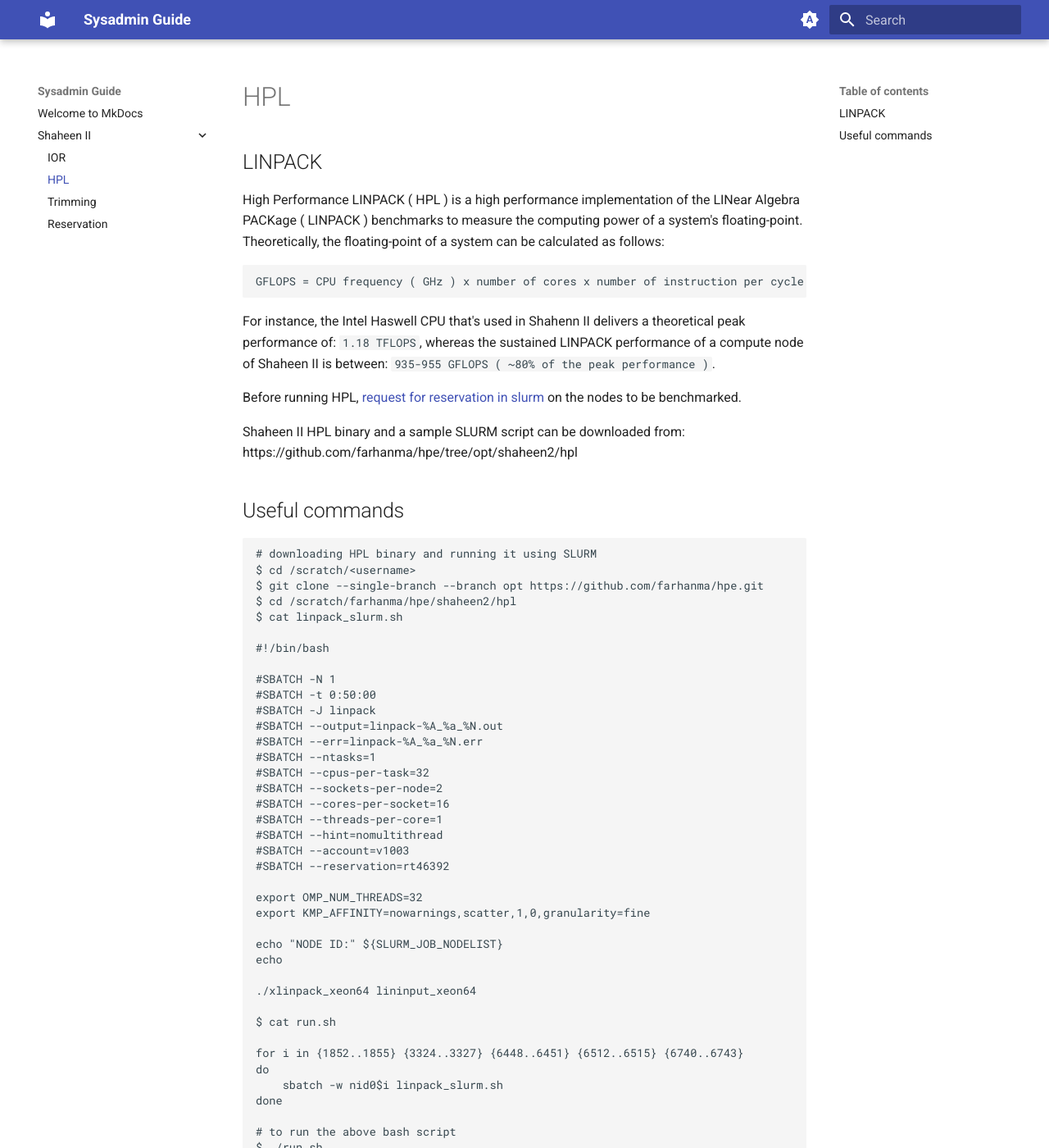
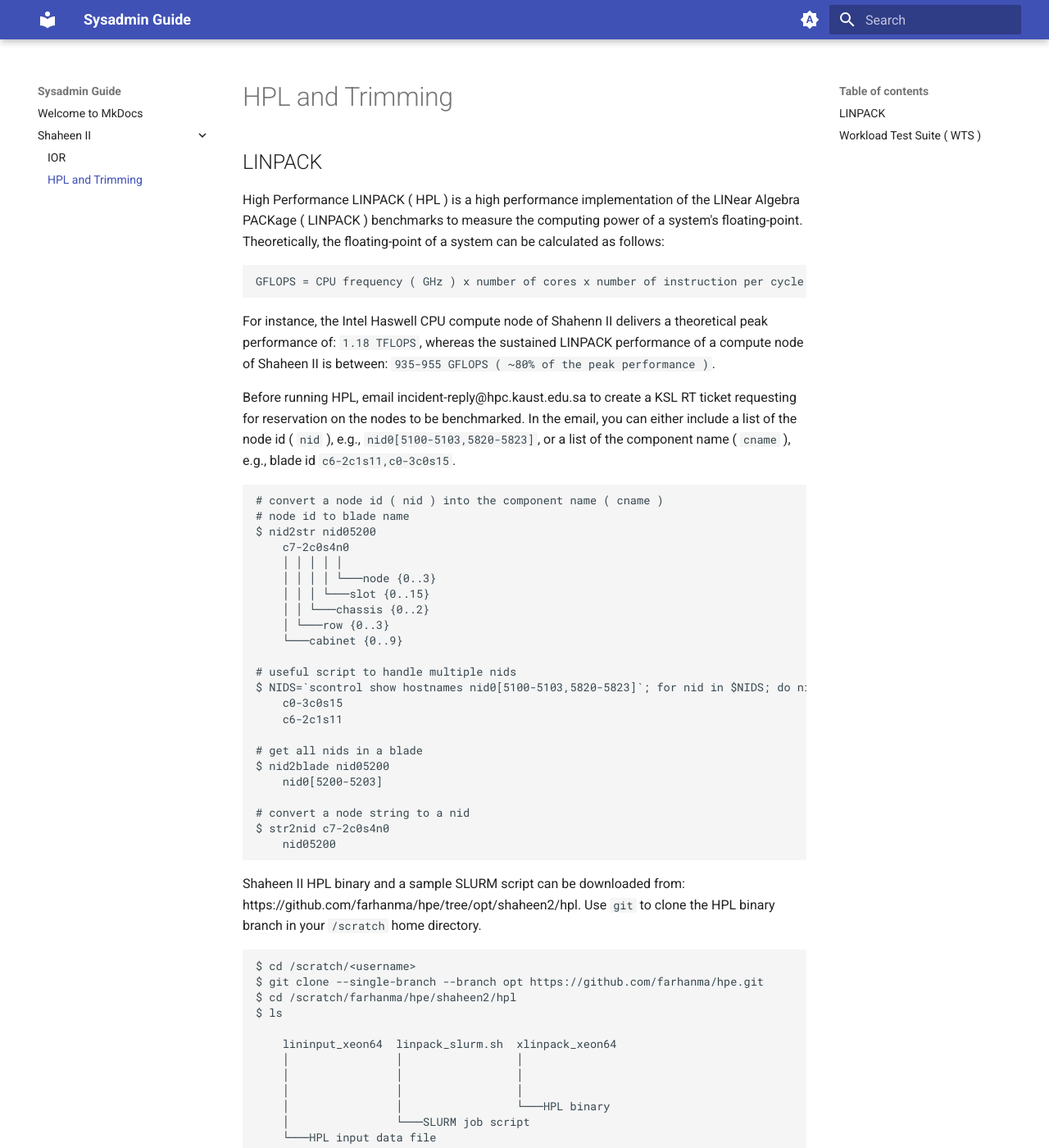
Before and after one commit to farhanma/hpe, an MkDocs documentation site: the page built from docs/shaheen2/hpl.md, in a window 1280 px wide and 1400 px high. Shown: the whole window at 82% size. Built offline with MkDocs 1.6.1 and Material for MkDocs 9.7.7, drawn with Linux system fonts in a browser that asks for light colours; some of the changed text lies outside the part shown.

Commit message:
merge and remove redundent

````diff
--- a/docs/shaheen2/hpl.md
+++ b/docs/shaheen2/hpl.md
@@ -1,5 +1,5 @@
 ---
-title: HPL
+title: HPL and Trimming
 ---
 
 ## LINPACK
@@ -13,24 +13,60 @@ calculated as follows:
 GFLOPS = CPU frequency ( GHz ) x number of cores x number of instruction per cycle x number of sockets x number of nodes
 ```
 
-For instance, the Intel Haswell CPU that's used in Shahenn II delivers a theoretical
-peak performance of: `1.18 TFLOPS`, whereas the sustained LINPACK
+For instance, the Intel Haswell CPU compute node of Shahenn II delivers a
+theoretical peak performance of: `1.18 TFLOPS`, whereas the sustained LINPACK
 performance of a compute node of Shaheen II is between:
 `935-955 GFLOPS ( ~80% of the peak performance )`.
 
-Before running HPL, [request for reservation in slurm](reservation.md) on the nodes
-to be benchmarked.
+Before running HPL, email incident-reply@hpc.kaust.edu.sa to create a KSL RT
+ticket requesting for reservation on the nodes to be benchmarked. In the email,
+you can either include a list of the node id ( `nid` ), e.g., `nid0[5100-5103,5820-5823]`,
+or a list of the component name ( `cname` ), e.g., blade id `c6-2c1s11,c0-3c0s15`.
+
+```sh
+# convert a node id ( nid ) into the component name ( cname )
+# node id to blade name
+$ nid2str nid05200
+    c7-2c0s4n0
+    │ │ │ │ │
+    │ │ │ │ └───node {0..3}
+    │ │ │ └───slot {0..15}
+    │ │ └───chassis {0..2}
+    │ └───row {0..3}
+    └───cabinet {0..9}
+
+# useful script to handle multiple nids
+$ NIDS=`scontrol show hostnames nid0[5100-5103,5820-5823]`; for nid in $NIDS; do nid2str $nid | sed 's/.\{2\}$//' ; done | sort -u
+    c0-3c0s15
+    c6-2c1s11
+
+# get all nids in a blade
+$ nid2blade nid05200
+    nid0[5200-5203]
+
+# convert a node string to a nid
+$ str2nid c7-2c0s4n0
+    nid05200
+```
 
 Shaheen II HPL binary and a sample SLURM script can be downloaded from:
-https://github.com/farhanma/hpe/tree/opt/shaheen2/hpl
-
-## Useful commands
+https://github.com/farhanma/hpe/tree/opt/shaheen2/hpl. Use `git` to clone the
+HPL binary branch in your `/scratch` home directory.
 
 ```sh
-# downloading HPL binary and running it using SLURM
 $ cd /scratch/<username>
 $ git clone --single-branch --branch opt https://github.com/farhanma/hpe.git
 $ cd /scratch/farhanma/hpe/shaheen2/hpl
+$ ls
+
+    lininput_xeon64  linpack_slurm.sh  xlinpack_xeon64
+    │                │                 │
+    │                │                 │
+    │                │                 │
+    │                │                 └───HPL binary
+    │                └───SLURM job script
+    └───HPL input data file
+
 $ cat linpack_slurm.sh
 
 #!/bin/bash
@@ -46,8 +82,8 @@ $ cat linpack_slurm.sh
 #SBATCH --cores-per-socket=16
 #SBATCH --threads-per-core=1
 #SBATCH --hint=nomultithread
-#SBATCH --account=v1003
-#SBATCH --reservation=rt46392
+#SBATCH --account=<HPE_Shaheen_account_name>
+#SBATCH --reservation=<SLURM_reservation_name_created_by_KSL>
 
 export OMP_NUM_THREADS=32
 export KMP_AFFINITY=nowarnings,scatter,1,0,granularity=fine
@@ -56,16 +92,29 @@ echo "NODE ID:" ${SLURM_JOB_NODELIST}
 echo
 
 ./xlinpack_xeon64 lininput_xeon64
+```
 
-$ cat run.sh
+Make sure before attempting to run HPL that the SLURM state of the nodes is not in the
+`DRAIN` state. If so, update the KSL RT ticket requesting the nodes to be resumed
+into production. Also, do not run HPL if the SLURM state of the nodes is in the `ALLOCATED`
+state, Having said that, the right SLURM state and flags, which indicate that the
+list of the nodes are ready to launch the HPL SLURM job, is `IDLE+RESERVED`.
 
-for i in {1852..1855} {3324..3327} {6448..6451} {6512..6515} {6740..6743}
-do
-    sbatch -w nid0$i linpack_slurm.sh
-done
+```sh
+# query reservation
+$ scontrol show res <reservation_id>
+$ sinfo -T
 
-# to run the above bash script
-$ ./run.sh
+# query nodes slurm state
+$ scontrol show node nid0[5100-5103,5820-5823] | egrep "NodeName|State" | \
+  awk '{print $1}' | paste -s -d' \n'
+
+# check if one of the nodes are allocated for a specific job
+$ squeue -w nid0[5100-5103,5820-5823]
+
+# to loop over a list of multiple nodes that need to be benchmarked and submit
+# HPL for every node
+$ for i in {1852..1855} {3324..3327} {6448..6451} {6512..6515} {6740..6743}; do sbatch -w nid0$i linpack_slurm.sh; done
 
 # to check the status of the SLURM jobs
 $ squeue -u <shaheen_username>
@@ -73,16 +122,84 @@ $ squeue -u <shaheen_username>
 # helpful command to grep the performance results
 $ cat *nid* | egrep -A 1 -i 'node|Maximal|pass' | grep -e Node -e Maximal -e 55000
 
-# a sample script to extracts the GFLOPS results from multiple output files
-$ cat grep_linpack_gflops.sh
+# another useful set of commands that grep the GFLOPS on every compute node
+$ for i in `ls linpack-*nid*.out`; do grep "NODE ID" $i | awk '{print $3}' | tr '\n' ' '; grep -A 3 "Performance Summary" $i | tail -n 1 | awk '{print $4}' | tr '\n' ' '; echo; done
+```
 
-#!/bin/bash
+## Workload Test Suite ( WTS )
 
-for i in `ls linpack-*nid*.out`
-do
-    grep "NODE ID" $i | awk '{print $3}' | tr '\n' ' '
-    grep -A 3 "Performance Summary" $i | tail -n 1 | awk '{print $4}' | tr '\n' ' '
-    echo
-done
+If LINPACK performance on a node does not match the minimum expected performance
+( `~935 GFLOPS` ), then it needs to be trimmed.
 
+As stated [above](#linpack), before start trimming, email incident-reply@hpc.kaust.edu.sa
+to create a KSL RT ticket requesting for reservation on the nodes to be trimmed.
+If there is an in place reservation for HPL, you can use it for trimming.
+
+The performance of the nodes must be benchmarked via [HPL](#linpack) before and
+after the trimming, for the following reasons:
+
+  - Pre-trimming: to confirm the reported low HPL performance
+  - Post-trimming: to confirm the successfulness of the trimming procedure
+
+Report the post-trimming HPL results in email to KSL updating the RT ticket.
+
+The trimming python script can be run from Shaheen's `gateway` nodes. The script
+is installed in `/opt/cray/diag/workload/xtvrmscreen`. However, it's recommended
+to download the scripts from: https://github.com/farhanma/hpe/tree/opt/shaheen2/trimming
+
+```sh
+$ ssh gateway1
+$ cd /scratch/<username>
+$ git clone --single-branch --branch opt https://github.com/farhanma/hpe.git
+$ cd /scratch/farhanma/hpe/shaheen2/trimming
+
+# export SLURM environment variables to make them accessible by xtvrmscreen
+$ export SLURM_RESERVATION=rt46392 # reservation in place
+$ export SLURM_ACCOUNT=v1003       # HPE account on Shaheen II
+$ export SLURM_PARTITION=all
+$ export OMP_STACKSIZE=128M
+
+# modify shell resource limits
+#   -s unlimited    set the maximum stack size no limit
+$ ulimit -s unlimited
+
+# trimming procedures take long time, and thus it's recommended to attach it with
+# a shell screen
+# screen manager ( interactive shell )
+#   -L               turn on output logging
+#   -S <sockname>    session name ( <pid>.sockname )
+#   -ls              list all of the screen sessions
+#   -x               attach to a not detached screen
+$ screen -L -S <sockname>
+# to exit screen without termination: ctrl+A ctrl+D
+$ screen -ls
+# to reattach to the existing trimming screen
+$ screen -x <pid>.sockname
+# or you can your trimming id
+$ VAR=`screen -ls | grep trimming | awk '{print $1}'` && screen -x $VAR
+
+# run xtvrmscreen iterations
+$ ./xtvrmscreen -s smw2 -c <blade_id0>,<blade_id1>,...,<blade_idn>
 ```
+
+If trimming procedures fail, then you may check the hardware logs, for a possible
+hardware failure, e.g., high DIMM error count, CPU issue, ... etc.
+
+```sh
+$ ssh smw2
+$ logs
+
+# for example, /var/opt/cray/log/p0-current
+$ xthwerrlog -M -i -f hwerrlog.p0-20230301t162823 -C c3-3c1s12
+
+Node         Count     Chan  Type           DIMM   BIT(s)  Detail
+-----------------------------------------------------------------------------
+c3-3c1s12n0  642       0     CORRECTABLE    J4002          Read Error
+c3-3c1s12n0  40671590  0     CORRECTABLE    J4002  DQ19    Memory Scrub Error
+c3-3c1s12n0  2570      0     CORRECTABLE    J4002  DQ19    Read Error
+
+Node          Socket  Count    Bank                  Type
+---------------------------------------------------------------
+c3-3c1s12n0   1       642      8   (HA 1)            CORRECTABLE
+c3-3c1s12n0   1       19101384 13  (iMC 4)           CORRECTABLE
+```
--- a/mkdocs.yml
+++ b/mkdocs.yml
@@ -28,5 +28,3 @@ nav:
   - 'Shaheen II':
     - shaheen2/ior.md
     - shaheen2/hpl.md
-    - shaheen2/trimming.md
-    - shaheen2/reservation.md
````
Also changed, not shown: docs/shaheen2/reservation.md (deleted, +0 -50 lines), docs/shaheen2/trimming.md (deleted, +0 -52 lines).
